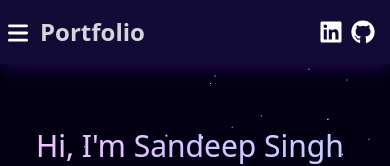
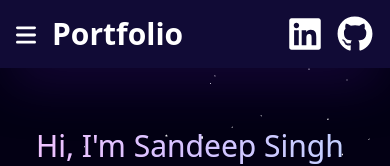
Before and after one commit to sandeep-singh-bhandal/main-portfolio, a Next.js app: page / in a window 390 px wide. Shown: the top 166 px of the page. Built offline with nearby package versions, Linux system fonts and the light colour scheme; a web font is replaced by a local one.

Commit message:
bugfix: navbar

```diff
--- a/components/main/Navbar.tsx
+++ b/components/main/Navbar.tsx
@@ -8,59 +8,52 @@ import React, { useState } from "react";
 const Navbar = () => {
   const [isOpen, setIsOpen] = useState(false);
   return (
-    <div className="w-full h-auto flex justify-center fixed top-0 z-50 px-10 py-1 max-sm:px-0 shadow-lg shadow-[#2A0E61]/50 bg-[#110b36]">
+    <div className="w-full h-auto flex justify-center fixed top-0 z-50 px-10 py-1 max-sm:px-0 shadow-2xl shadow-[#2A0E61]/50 bg-[#110b36]">
       <Image
         src="/bars.svg"
         alt="bars"
         height={20}
         width={20}
-        className="hidden max-sm:inline-block max-sm:ml-2 mt-0.5"
-        onClick={() => setIsOpen(true)}
+        className="hidden max-sm:inline-block max-sm:ml-4 mt-0.5"
+        onClick={() => setIsOpen(!isOpen)}
       />
       <div className="w-full h-full flex flex-row items-center justify-between m-auto p-3">
         <Link
-          className="font-bold md:block text-2xl text-gray-300 h-auto w-auto"
+          className="font-bold md:block text-3xl text-white max-sm:ml-1 h-auto w-auto"
           href={"/"}
         >
-          {NavbarData[0].title}
+          {NavbarData.title}
         </Link>
 
         <div
           className={clsx(
-            "h-full w-[500px] flex max-sm:absolute max-sm:left-0 max-sm:top-0 max-sm:h-screen max-sm:w-3/4 backdrop-blur-lg bg-[#03001417] transition-transform duration-300 ease-in-out",
+            "h-full w-[500px] flex max-sm:absolute max-sm:left-0 max-sm:top-16 max-sm:h-screen max-sm:w-full backdrop-blur-lg bg-[#03001417] transition-transform duration-300 ease-in-out",
             isOpen ? "max-sm:translate-x-0" : "max-sm:-translate-x-full"
           )}
         >
           <div className="flex gap-20 w-full h-full justify-center items-center text-gray-200 max-sm:flex-col max-sm:gap-8">
-            {NavbarData[0].navItems.map((item, index) => (
+            {NavbarData.navItems.map((item, index) => (
               <Link
                 className="cursor-pointer text-[21px] max-sm:text-4xl"
                 href={item.link}
                 key={index}
+                onClick={() => setIsOpen(false)}
               >
                 {item.name}
               </Link>
             ))}
           </div>
-          <Image
-            src="/cross.svg"
-            alt="cross"
-            height={20}
-            width={20}
-            onClick={() => setIsOpen(false)}
-            className="m-6 right-0 absolute hidden max-sm:block"
-          />
         </div>
 
-        <div className="flex flex-row gap-5 max-sm:gap-0.5">
-          {NavbarData[0].socials.map((social, index) => (
+        <div className="flex flex-row gap-5 max-sm:mr-2">
+          {NavbarData.socials.map((social, index) => (
             <Image
               src={social.src}
               alt={social.name}
               key={index}
               width={30}
               height={30}
-              className="cursor-pointer hover:scale-110 transition-all max-sm:h-6 min-md:h-8 duration-300"
+              className="cursor-pointer max-sm:scale-150 hover:scale-110 transition-all max-sm:h-6 min-md:h-8 duration-300"
               onClick={() => window.open(social.link, "_blank")}
             />
           ))}
--- a/constants/data.ts
+++ b/constants/data.ts
@@ -1,7 +1,4 @@
-import { link } from "fs";
-
-export const NavbarData = [
-  {
+export const NavbarData = {
   title: "Portfolio",
   navItems: [
     { name: "Home", link: "/" },
@@ -20,8 +17,7 @@ export const NavbarData = [
       link: "https://github.com/sandeep-singh-bhandal",
     },
   ],
-  },
-];
+};
 
 export const HeroSectionData = {
   greeting: "Hi, I'm Sandeep Singh",
@@ -155,7 +151,7 @@ export const FooterData = [
       {
         logo: "/gmail.svg",
         name: "sandeep.310.singh.310gmail.com",
-        link: "mailto:"
+        link: "mailto:",
       },
     ],
   },
```
Lines whose indentation alone changed are shown as unchanged.
